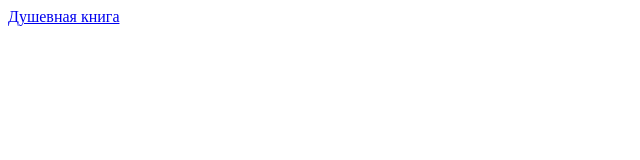
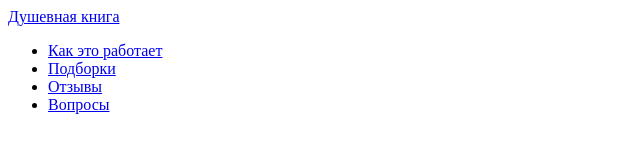
Before and after one commit to KoryakinaAnastasiia/dushevnaya-kniga, a plain HTML site: page index.html in a window 1280 px wide. Shown: the whole page, without its empty margins (0-640 px from the left). Drawn offline with Linux system fonts and the light colour scheme; a web font is replaced by a local one.

Commit message:
Add header navigation links

```diff
--- a/index.html
+++ b/index.html
@@ -16,7 +16,12 @@
     <header>
       <a href="index.html">Душевная книга</a>
       <nav>
-        <ul></ul>
+        <ul>
+          <li><a href="#how-it-works">Как это работает</a></li>
+          <li><a href="#collections">Подборки</a></li>
+          <li><a href="#reviews">Отзывы</a></li>
+          <li><a href="#questions">Вопросы</a></li>
+        </ul>
       </nav>
     </header>
   </body>
```
